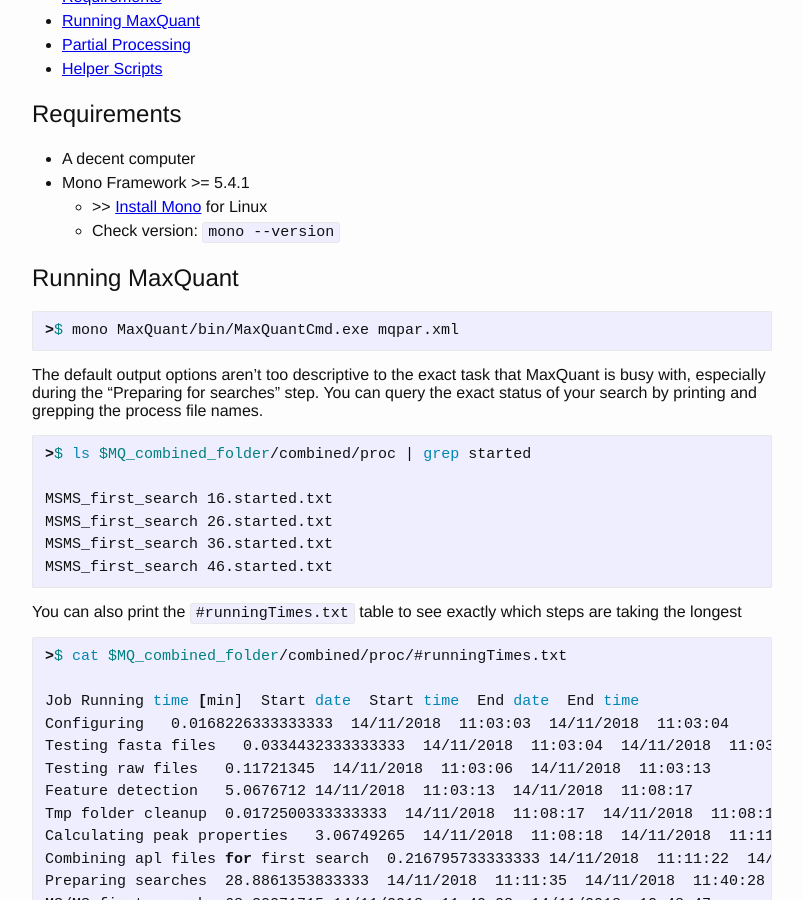
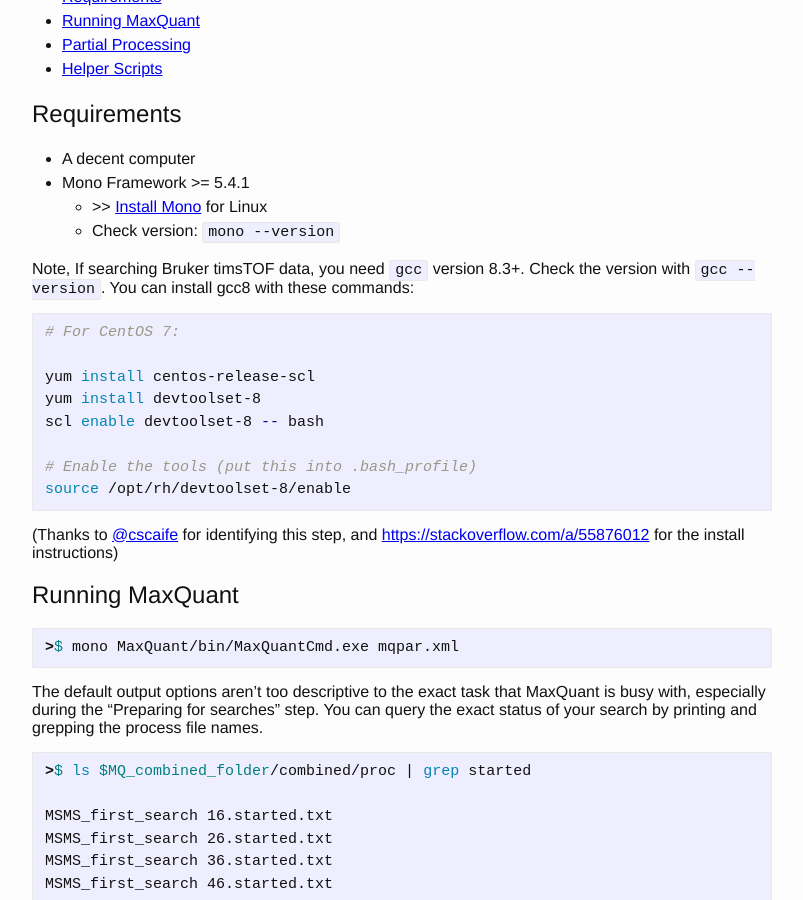
Before and after one commit to atc3/atc3.github.io, a Jekyll site: the page built from _posts/2019-03-21-mq-linux.md, in a window 1280 px wide and 900 px high, scrolled down 551 px. Shown: the whole window, without its empty margins (238-1041 px from the left). Built offline with Jekyll 4.4.1, drawn with Linux system fonts in a browser that asks for light colours; comment, search, counter and statistics services are not loaded.

Commit message:
add note for timsTOF searching in CentOS

````diff
--- a/_posts/2019-03-21-mq-linux.md
+++ b/_posts/2019-03-21-mq-linux.md
@@ -36,6 +36,21 @@
 * Mono Framework >= 5.4.1
     * \>\> [Install Mono](https://www.mono-project.com/download/stable/#download-lin) for Linux
     * Check version: ```mono --version```
+
+Note, If searching Bruker timsTOF data, you need `gcc` version 8.3+. Check the version with `gcc --version`. You can install gcc8 with these commands:
+
+```bash
+# For CentOS 7:
+
+yum install centos-release-scl
+yum install devtoolset-8
+scl enable devtoolset-8 -- bash
+
+# Enable the tools (put this into .bash_profile)
+source /opt/rh/devtoolset-8/enable
+```
+
+(Thanks to [@cscaife](https://github.com/cscaife) for identifying this step, and [https://stackoverflow.com/a/55876012](https://stackoverflow.com/a/55876012) for the install instructions)
 
 Running MaxQuant
 ================
````
